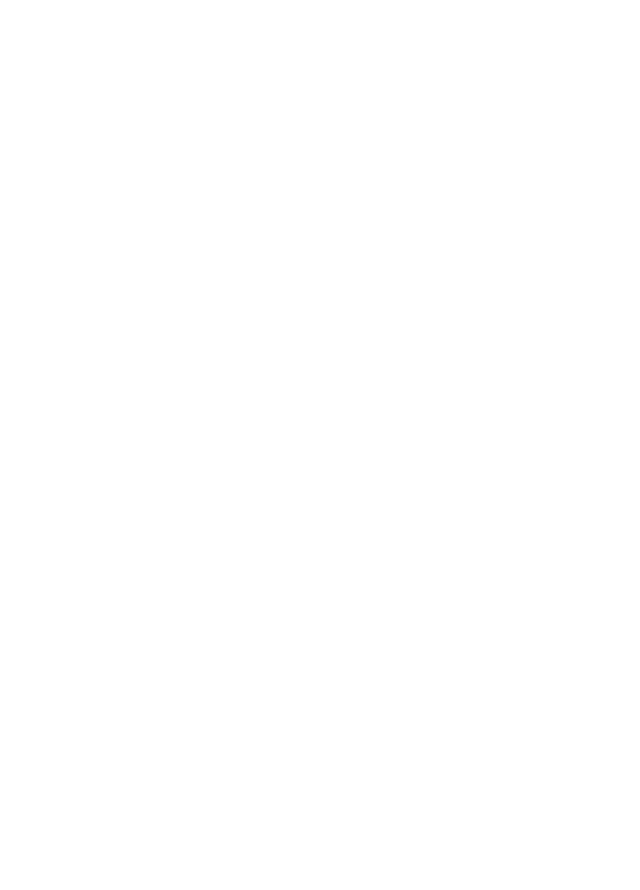
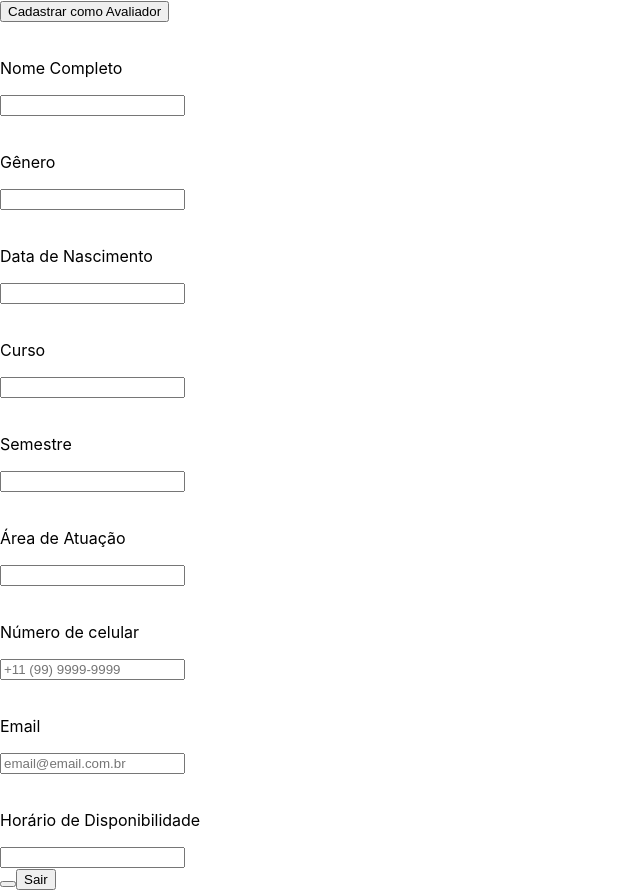
Before and after one commit to alessitomas/tech-pro-jr, a Next.js app: page /cadastro/candidato in a window 1280 px wide. Shown: the whole page, without its empty margins (0-640 px from the left). Before the commit the page ends 800 px from the top, so only its background shows below. Built offline with nearby package versions, Linux system fonts and the light colour scheme.

Commit message:
forms fu ciuonando

```diff
--- a/pages/cadastro/candidato.js
+++ b/pages/cadastro/candidato.js
@@ -35,17 +35,18 @@
     }
     console.log("Infos", formInfo )
 
-  //   try{
-  //     console.log('eae')
-  //     const {data} = await axios({
-  //       url: "/api/cadastro_candidato",
-  //       method: "POST",
-  //       data: formInfo
-  //     });
-  //     console.log("Response-Back", data)
-  //   } catch (error) {
-  //     console.log("Error", error);
-  // }
+    try{
+      console.log('eae')
+      const {data} = await axios({
+        url: "/api/cadastro_candidato",
+        method: "POST",
+        data: formInfo
+      });
+      console.log("Response-Back", data)
+    } catch (error) {
+      console.log("Error", error);
+  }
+   }
 
 return (
   <Container>
@@ -93,7 +94,8 @@
     <Sair/>
 
   </Container>
+
+
+
 )
-
- }
-  }
+}
```
